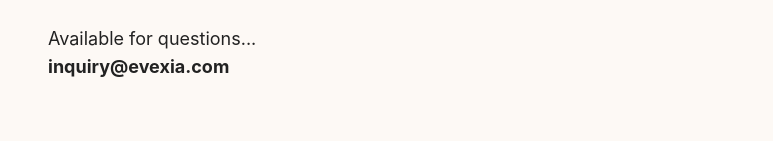
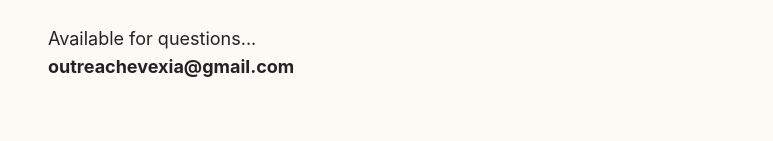
Before and after one commit to UMBR4L/EvexiaWebsiteCopy, a React (Vite) app in the folder client/: page /contact-us in a window 1280 px wide. Shown: the part 546-687 px from the top of the page, without its empty margins (80-853 px from the left). Built offline with nearby package versions, Linux system fonts and the light colour scheme.

Commit message:
fixed contact form to send to the correct outreach email

```diff
--- a/client/src/components/Contact/ContactForm.tsx
+++ b/client/src/components/Contact/ContactForm.tsx
@@ -63,7 +63,7 @@ const ContactForm: React.FC = () => {
         </h2>
         <p className="text-lg text-neutralColors-100 leading-loose">
           Available for questions... <br />
-          <span className="font-bold">inquiry@evexia.com</span>{" "}
+          <span className="font-bold">outreachevexia@gmail.com</span>{" "}
         </p>
       </div>
 
```
